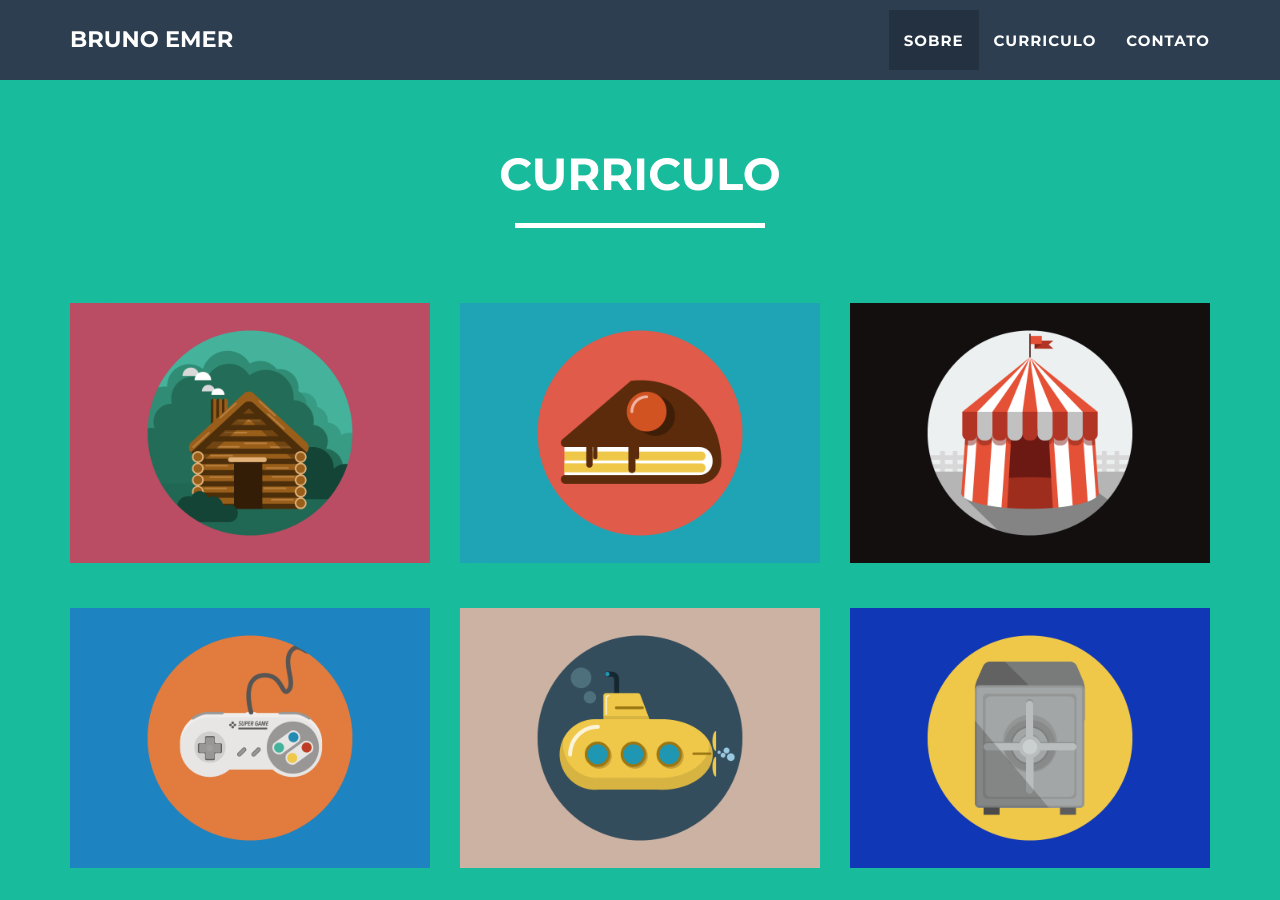
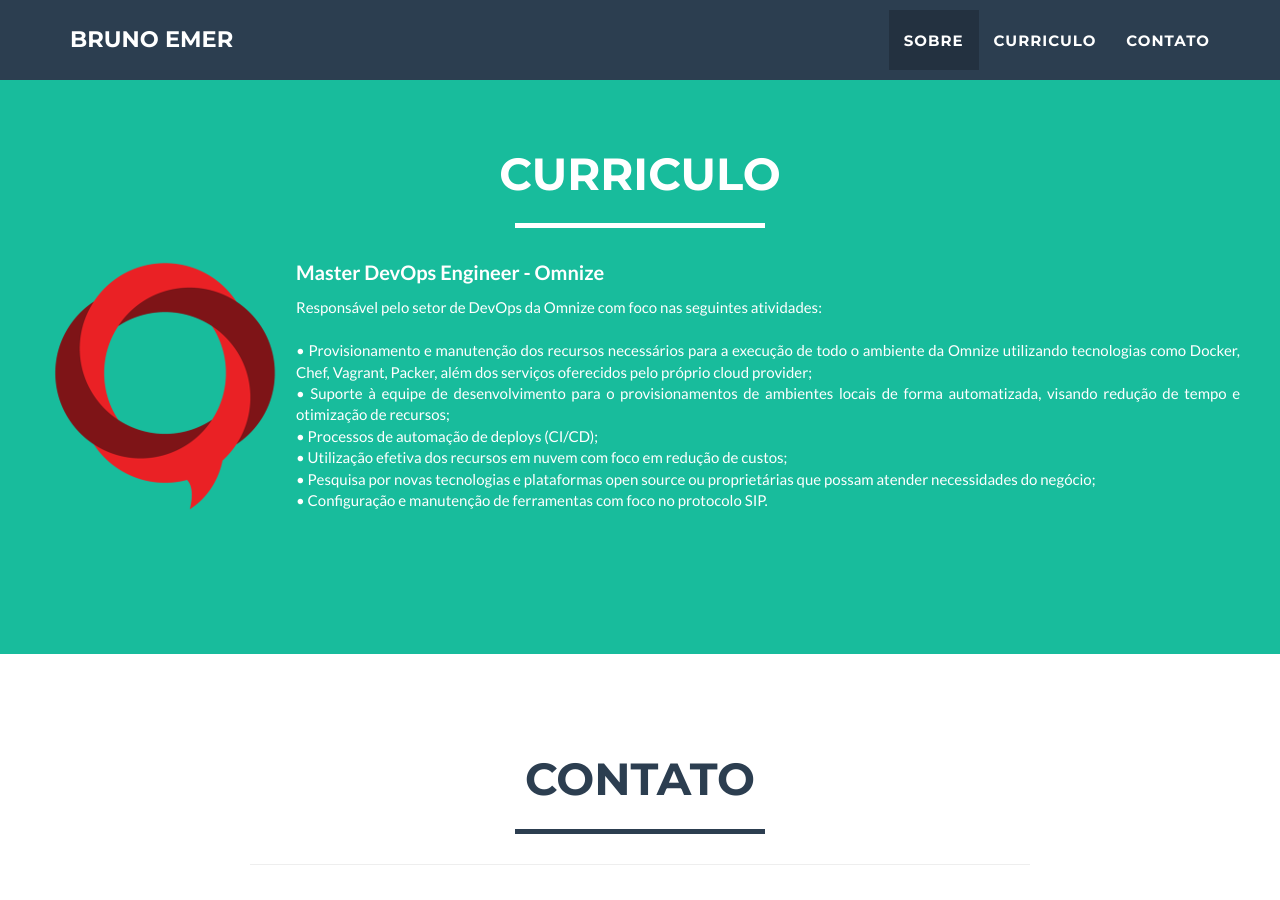
Before and after one commit to bemer/bemer.github.io, a Jekyll site: the page built from index.html, in a window 1280 px wide and 900 px high, scrolled down 1440 px. Built offline with Jekyll 4.4.1, drawn with Linux system fonts in a browser that asks for light colours.

Commit message:
curriculo atualizado

```diff
--- a/_includes/curriculo.html
+++ b/_includes/curriculo.html
@@ -7,20 +7,23 @@
                     <h2>Curriculo</h2>
                     <hr class="star-light">
                 </div>
-            </div>
-            <div class="row">
-                {% for post in site.posts %}
-                    <div class="col-sm-4 portfolio-item">
-                        <a href="#portfolioModal-{{ post.modal-id }}" class="portfolio-link" data-toggle="modal">
-                            <div class="caption">
-                                <div class="caption-content">
-                                    <i class="fa fa-search-plus fa-3x"></i>
-                                </div>
-                            </div>
-                            <img src="img/portfolio/{{ post.img }}" class="img-responsive" alt="{{ post.alt }}">
-                        </a>
+                <div class="row">
+                    <div class="text-justify">
+                      <img src="img/omnize.png" alt="Omnize" align="left">
+                        <p><b>Master DevOps Engineer - Omnize</b></p>
+                        Responsável pelo setor de DevOps da Omnize com foco nas seguintes atividades:
+                        <br>
+                        <br>• Provisionamento e manutenção dos recursos necessários para a execução de todo o ambiente da Omnize utilizando tecnologias como Docker, Chef, Vagrant, Packer, além dos serviços oferecidos pelo próprio cloud provider;
+                        <br>• Suporte à equipe de desenvolvimento para o provisionamentos de ambientes locais de forma automatizada, visando redução de tempo e otimização de recursos;
+                        <br>• Processos de automação de deploys (CI/CD);
+                        <br>• Utilização efetiva dos recursos em nuvem com foco em redução de custos;
+                        <br>• Pesquisa por novas tecnologias e plataformas open source ou proprietárias que possam atender necessidades do negócio;
+                        <br>• Configuração e manutenção de ferramentas com foco no protocolo SIP.
+                        <br>
+                        <br>
+                        <br>
+
                     </div>
-                {% endfor %}
-            </div>
+
         </div>
     </section>
```
Also changed, not shown: _includes/header.html (line endings or trailing spaces), img/omnize.png (added), img/omnize2.png (added), 10 other files.
